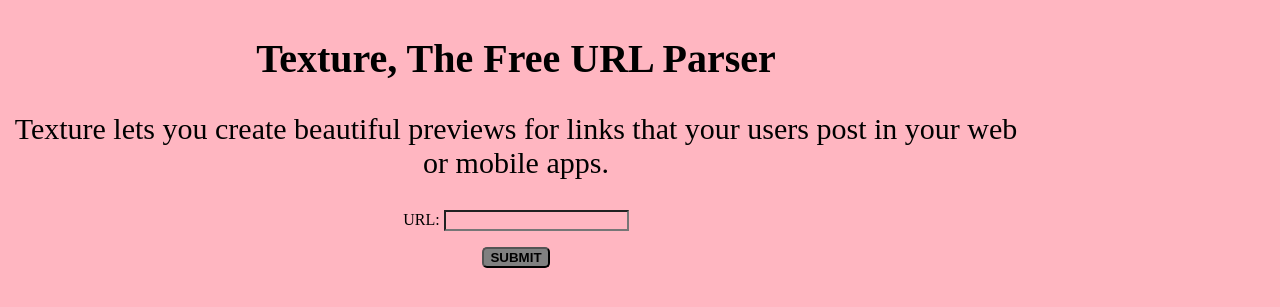
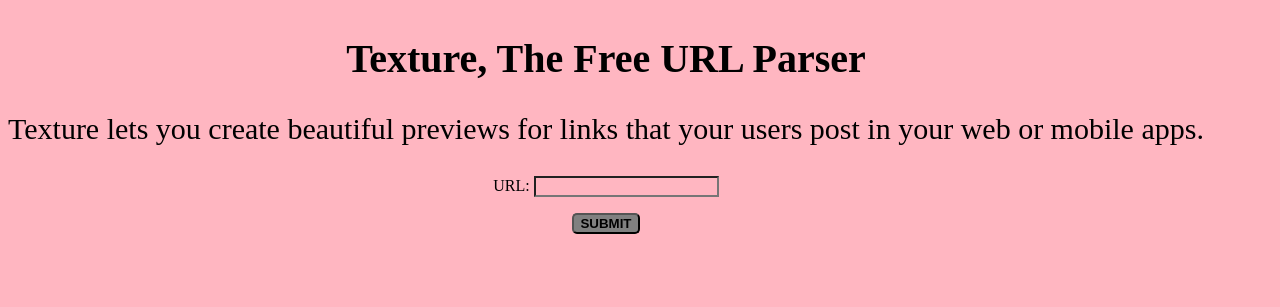
Before and after one commit to athyuttamre/texture, a PHP site: page / in a window 1280 px wide. Shown: the top 307 px of the page. Run offline with PHP 8.4, Linux system fonts and the light colour scheme; some libraries are stand-ins or nearby versions.

Commit message:
setting margins

```diff
--- a/css/main.css
+++ b/css/main.css
@@ -22,7 +22,8 @@
 div {
 	text-align: center;
 	position: absolute;
-	margin-right: 20%;
+	margin-right: auto;
+	margin-left: auto;
 }
 
 button {
```
